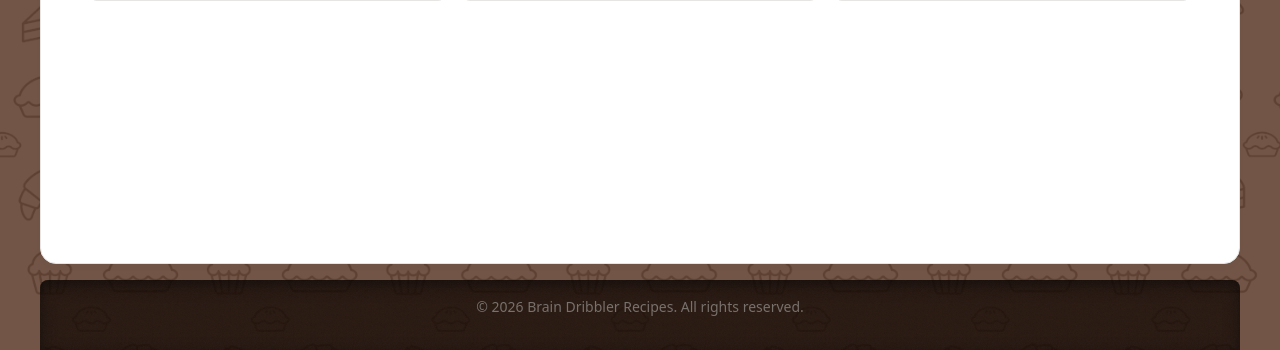
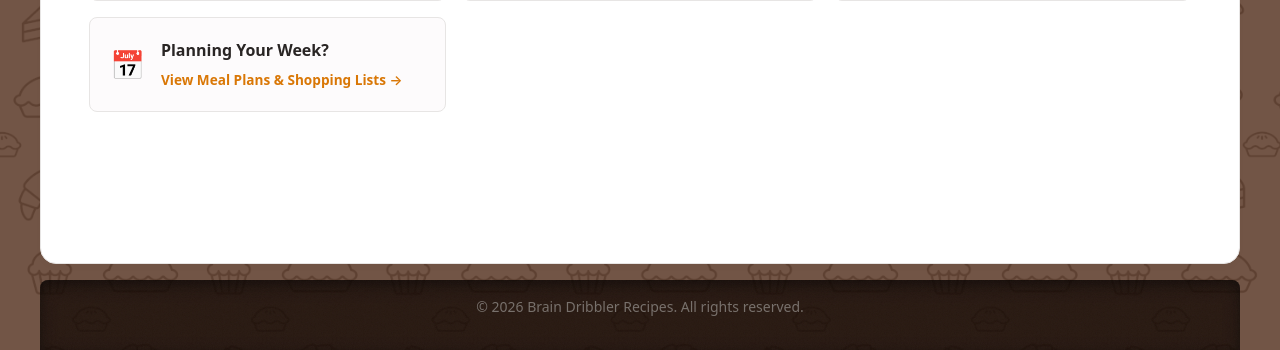
Before and after one commit to copejj/recipe, a Spring app: template src/main/resources/templates/recipes/dashboard.html in a window 1280 px wide. Shown: the part 450-800 px from the top of the page. Run offline with Thymeleaf, Linux system fonts and the light colour scheme; the template is opened without the code that fills it, so the values that code supplies are empty; some of the project's set-up classes (security, data sources, template engines, error pages and the like) are left out, and stand-ins take their place; database files in the repository are not loaded; some libraries are stand-ins or nearby versions.

Commit message:
adding views

```diff
--- a/src/main/resources/templates/recipes/dashboard.html
+++ b/src/main/resources/templates/recipes/dashboard.html
@@ -57,6 +57,15 @@
                 </div>
             </div>
 
+            <div class="status-item clickable-card">
+                <span class="status-icon">📅</span>
+                <div class="status-info">
+                    <span class="status-value">Planning Your Week?</span>
+                    <a th:href="@{/meal-plans}"
+                        class="status-link stretched-link">View Meal Plans &amp; Shopping Lists →</a>
+                </div>
+            </div>
+
             <div th:if="${freshIngredientsCount > 0}" class="status-item clickable-card success-alert" >
                 <span class="status-icon">🌱</span>
                 <div class="status-info">
--- a/src/main/resources/templates/shopping-lists/view.html
+++ b/src/main/resources/templates/shopping-lists/view.html
@@ -79,8 +79,7 @@
                 <button type="submit" class="btn btn--primary">+ Add Item</button>
             </form>
         </div>
-
-                <!-- AISLE-GROUPED CHECKLIST -->
+        <!-- AISLE-GROUPED CHECKLIST -->
         <div th:if="${itemsByAisle == null || itemsByAisle.isEmpty()}" class="alert alert--info">
             Your shopping list is empty. Add items above or generate items from a meal plan!
         </div>
```
